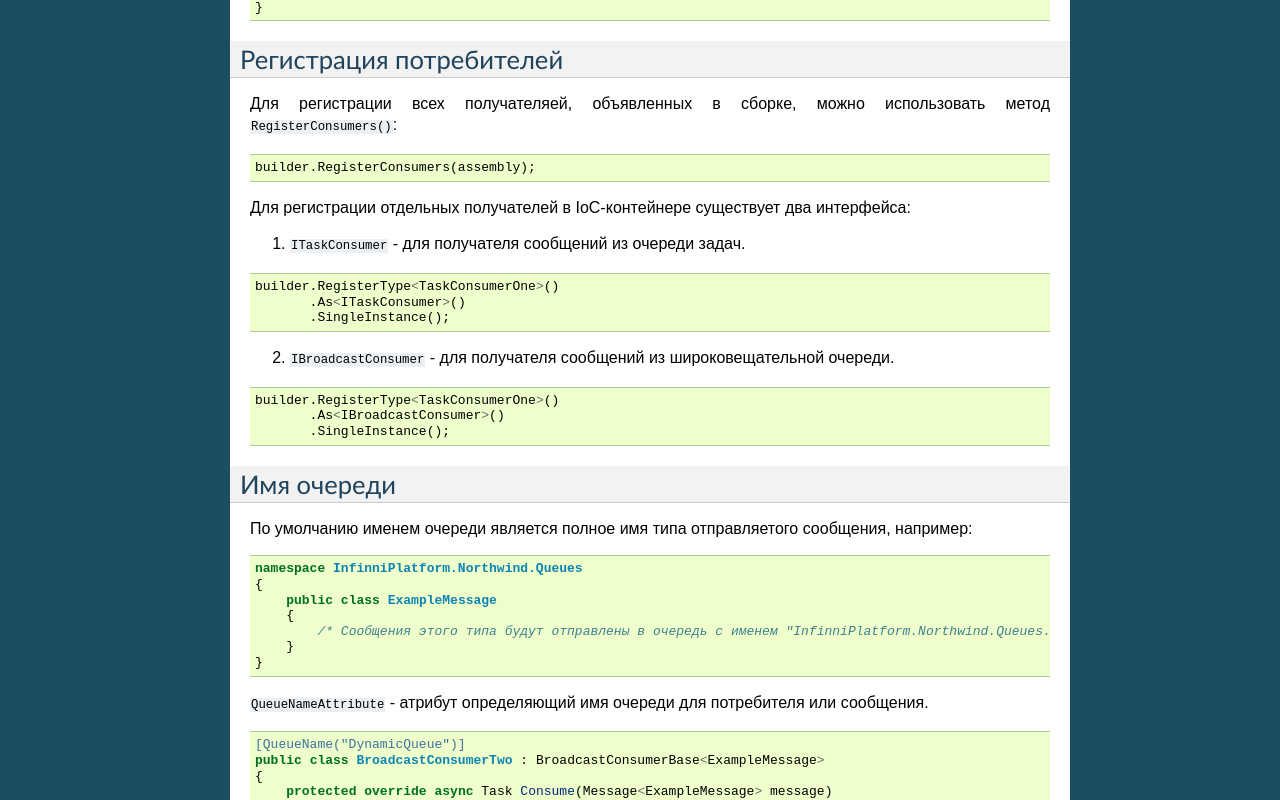
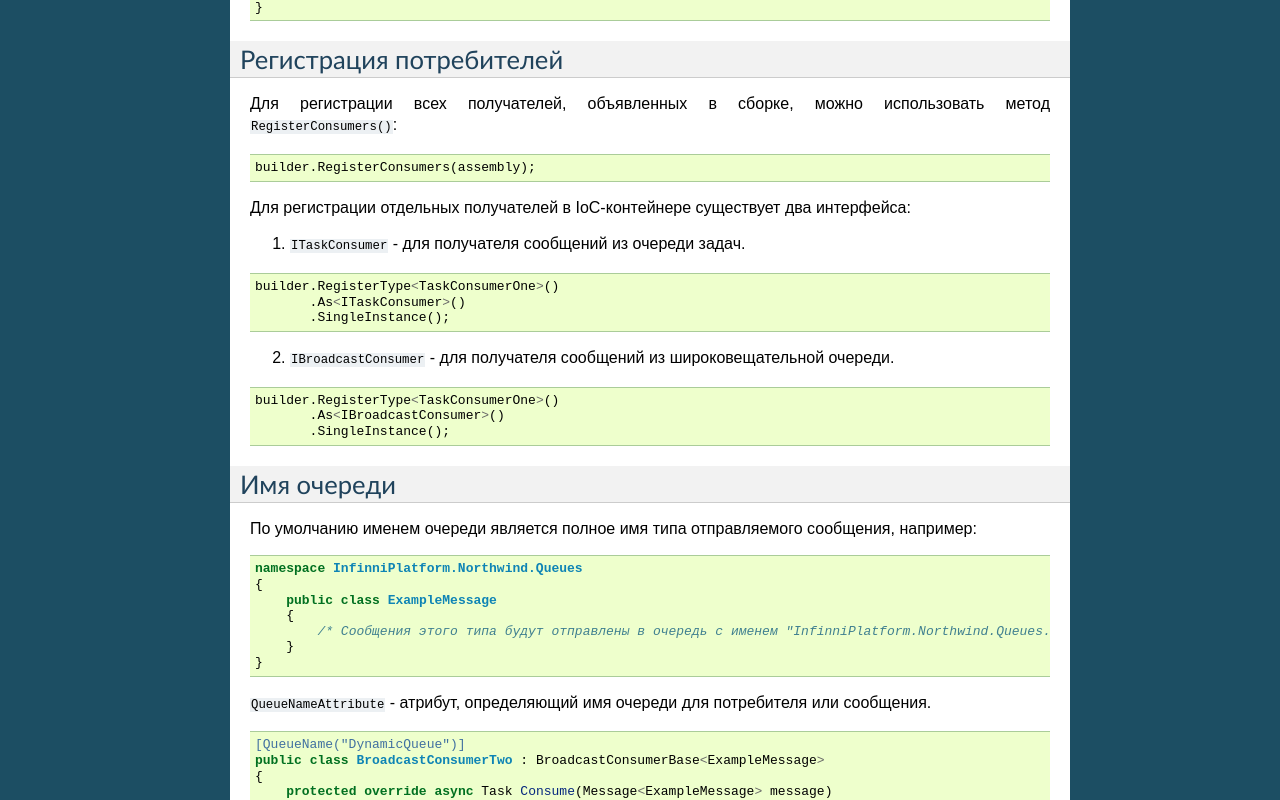
Before and after one commit to InfinniPlatform/InfinniPlatform.readthedocs.org, a Sphinx documentation site: the page built from docs/source/12-queues/queues-classes.rst, in a window 1280 px wide and 1400 px high, scrolled down 1459 px. Shown: the part 424-1224 px from the top of the window. Built offline with Sphinx 7.4.7, drawn with Linux system fonts in a browser that asks for light colours.

Commit message:
Fix spelling

```diff
--- a/docs/source/12-queues/queues-classes.rst
+++ b/docs/source/12-queues/queues-classes.rst
@@ -121,7 +121,7 @@
 Регистрация потребителей
 ------------------------
 
-Для регистрации всех получателяей, объявленных в сборке, можно использовать метод ``RegisterConsumers()``:
+Для регистрации всех получателей, объявленных в сборке, можно использовать метод ``RegisterConsumers()``:
 
 .. code-block:: csharp
 
@@ -149,7 +149,7 @@
 Имя очереди
 -----------
 
-По умолчанию именем очереди является полное имя типа отправляетого сообщения, например:
+По умолчанию именем очереди является полное имя типа отправляемого сообщения, например:
 
 .. code-block:: csharp
 
@@ -162,7 +162,7 @@
     }
 
 
-``QueueNameAttribute`` - атрибут определяющий имя очереди для потребителя или сообщения.
+``QueueNameAttribute`` - атрибут, определяющий имя очереди для потребителя или сообщения.
 
 .. code-block:: csharp
 
```
